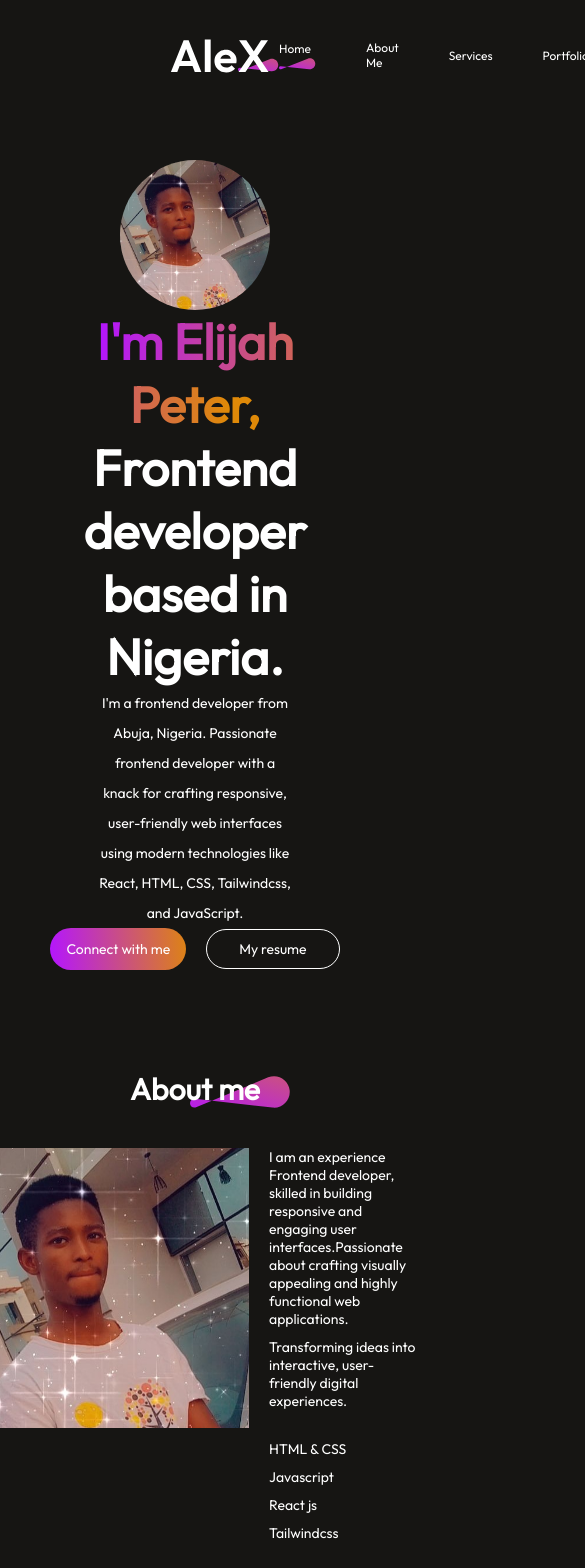
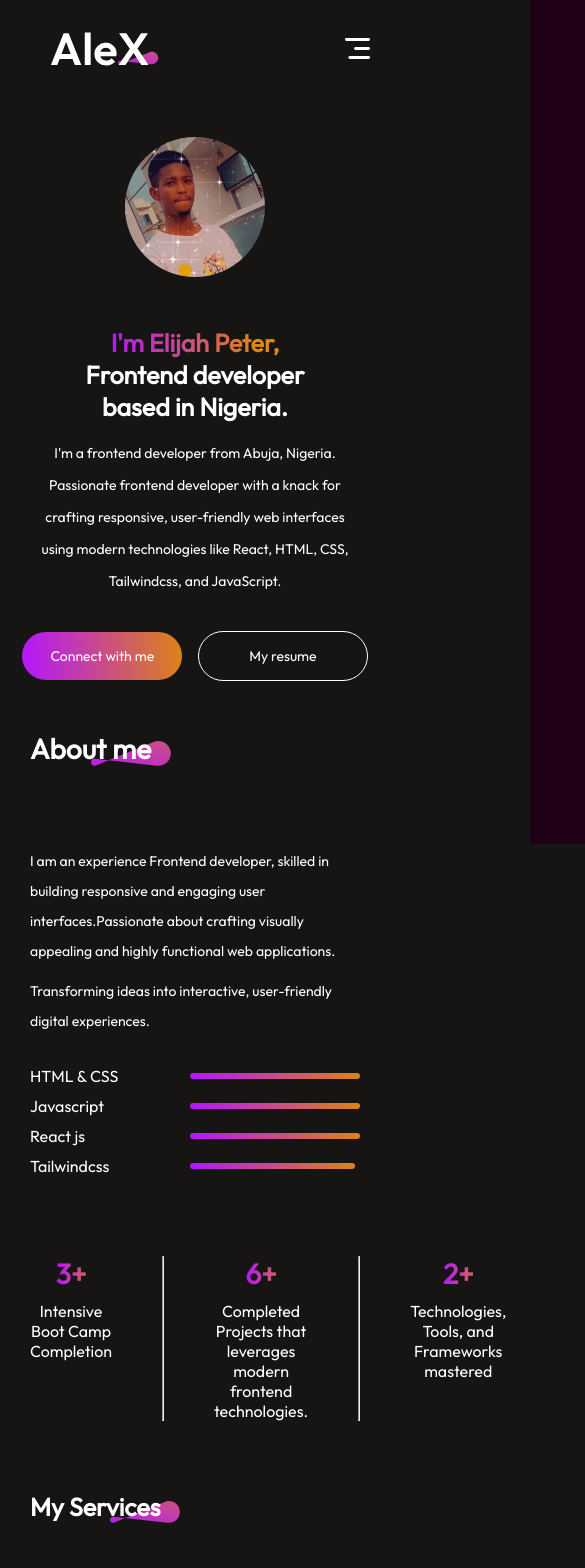
Before and after one commit to elijah571/My_portfolio, a React (Vite) app: page / in a window 390 px wide. Shown: the top 1568 px of the page, 585 px wide, since content can reach past the window. Built offline with nearby package versions, Linux system fonts and the light colour scheme.

Commit message:
responsiveness added

```diff
--- a/src/Components/About/About.css
+++ b/src/Components/About/About.css
@@ -100,3 +100,50 @@
     transform: scale(1.12);
     transition: 0.5s;
 }
+@media(max-width:768px){
+    .about{
+        gap: 80px;
+        margin: 20px 30px;
+        align-items:start;
+    }
+    .about-tiitle h1{
+        font-size: 28px;
+        padding: 0;
+    }
+    .about-tiitle  img{
+        width: 80px;
+        right: -20px;
+    }
+    .about-section{
+        flex-direction: column;
+    }
+    .about-left{
+        display: none;
+    }
+    .about-para{
+        font-size: 14px;
+        line-height: 30px;
+    }
+    .about-skill{
+        gap:10px;
+        align-items: center;
+    }
+    .about-skill p{
+        font-size: 16px;
+    }
+    .about-skill hr{
+        height: 6px;
+    }
+    .about-achievements{
+        justify-content: space-between;
+        gap:50px;
+    }
+    .about-achievement h1{
+        font-size: 28px;
+        font-weight: 700;
+    }
+    .about-achievement p{
+        text-align:center;
+        font-size:16px;
+    }
+}
--- a/src/Components/Contact/Contact.css
+++ b/src/Components/Contact/Contact.css
@@ -105,3 +105,48 @@
     transform: scale(1.1);
     transition: 0.3s;
 }
+@media(max-width:768px){
+    .contact{
+        gap:20px;
+        margin: 10px 60px;
+        align-items: start;
+    }
+    .contact-title h1{
+        font-size: 28px;
+        padding: 0;
+    }
+    .contact-title img{
+        width: 80px;
+        right: -20px
+    }
+    .contact-section{
+        flex-direction: column;
+    }
+    .contact-left h1{
+        font-size: 30px;
+    }
+    .contact-left p{
+        font-size: 14px;
+    }
+    .contact-detail{
+        gap: 10px;
+    }
+    .contact-detail img{
+        width:18px;
+    }
+    .contact-right label{
+        font-size: 16spx;
+
+    }
+    .contact-right input{
+        width:100%;
+        font-size: 16px;
+    }
+    .contact-right textarea{
+        width:95%;
+    }
+    .contact-submit{
+        font-size: 14px;
+        padding: 10px 20px;
+    }
+}
--- a/src/Components/Contact/Contact.jsx
+++ b/src/Components/Contact/Contact.jsx
@@ -23,6 +23,7 @@ function Contact() {
     if (response.ok) {
       setStatus('SUCCESS');
       form.reset();
+      alert('Your message is submitted')
     } else {
       setStatus('ERROR');
     }
--- a/src/Components/Footer/Footer.css
+++ b/src/Components/Footer/Footer.css
@@ -65,3 +65,18 @@
 .footer-email-input:hover{
     border: 2px solid white;
 }
+@media(max-width:768px){
+    .footer{
+        margin: 20px 30px;
+    }
+    .footer-top{
+        flex-direction: column;
+        gap: 25px;
+
+    }
+    .footer-bottom{
+        display: flex;
+        flex-direction: column-reverse;
+        margin-bottom: 30px;
+    }
+}
--- a/src/Components/Hero/Hero.css
+++ b/src/Components/Hero/Hero.css
@@ -54,3 +54,33 @@
 .hero-resume:hover{
     border-color: #B415ff;
 }
+@media(max-width:768px) {
+    .hero img{
+        margin: 40px;
+        width: 140px;
+    }
+    .hero h1{
+        margin: 10px;
+        font-size: 25px;
+    }
+    .hero p{
+        width: 80%;
+        font-size: 14px;
+        line-height: 32px;
+        margin: 4px 0;
+    }
+    .hero-action{
+        gap: 16px;
+        margin: 30px 0;
+        font-weight: 500;
+    }
+    .hero-connect{
+        padding: 15px 28px;
+        border-radius: 40px;
+    }
+
+    .hero-resume{
+        padding: 15px 50px;
+        border-radius: 40px;
+    }
+}
--- a/src/Components/MyWork/MyWork.css
+++ b/src/Components/MyWork/MyWork.css
@@ -54,3 +54,32 @@
     gap: 20px;
     transition: 0.6s;
 }
+@media(max-width:768px){
+    .mywork{
+        gap:40px;
+        margin: 20px 30px;
+        align-items: start;
+    }
+    .mywork-title h1{
+        padding: 0;
+        font-size: 28px;
+        font-weight: 600;
+    }
+    .mywork-title img{
+        width:80px;
+        margin-right: -20px;
+    }
+    .mywork-container{
+        grid-template-columns: 1fr 1fr;
+        gap: 15px;
+    }
+    .mywork-container img{
+        width: 100%;
+        height: 100%;
+    }
+    .mywork-showmore{
+        padding: 8px 20px;
+        font-size: 16px;
+        margin: 20px auto;
+    }
+}
--- a/src/Components/Navbar/Navbar.css
+++ b/src/Components/Navbar/Navbar.css
@@ -37,3 +37,47 @@
     text-decoration: none;
     color: white;
 }
+.nav-mob-close, .nav-mob-open{
+    display: none;
+}
+@media(max-width:768px){
+    .navbar{
+        margin: 20px 50px;
+    }
+    .nav-connect{
+        display: none;
+    }
+    .nav-mob-open{
+        display: block;
+        position: fixed;
+        right: 20px;
+        width:25px;
+    }
+    .nav-mob-close{
+        display: block;
+        position: relative;
+        top :20px;
+        left:170px;
+        width:20px;
+    }
+    .nav-menu{
+        position: fixed;
+        flex-direction: column;
+        align-items:start;
+        top: 0;
+        gap: 30px;
+        background-color: #1f0016;
+        width: 210px;
+        height: 100%;
+        z-index: 2;
+        transition: right 0.5s;
+        right: -350px;
+    }
+    .nav-menu li{
+        font-size: 15px;
+        padding-left: 100px;
+        flex-direction: row;
+        gap: 15px;
+
+    }
+}
--- a/src/Components/Navbar/Navbar.jsx
+++ b/src/Components/Navbar/Navbar.jsx
@@ -1,16 +1,31 @@
 import './Navbar.css';
 import logo from '../../assets/logo.svg';
 import underline from '../../assets/nav_underline.svg';
-import { useState } from 'react';
+import { useRef, useState } from 'react';
 import AnchorLink from 'react-anchor-link-smooth-scroll';
+import menu_open from '../../assets/menu_open.svg';
+import menu_close from '../../assets/menu_close.svg';
 
 function Navbar() {
   const [menu, setMenu] = useState("home");
+  const menuRef = useRef();
+
+  const openMenu = () =>{
+    menuRef.current.style.right="0";
+  }
+
+  const closeMenu = () =>{
+    menuRef.current.style.right="-350px";
+  }
 
   return (
     <div className='navbar'>
       <img src={logo} alt="logo" />
-      <ul className='nav-menu'>
+      <img src={menu_open} onClick={openMenu} className='nav-mob-open'/>
+
+
+      <ul ref={menuRef} className='nav-menu'>
+      <img src={menu_close} onClick={closeMenu} className='nav-mob-close'/>
         <li> <AnchorLink className='anchor-link' href='#homes'>
           <p onClick={()=>setMenu("home")}>Home</p></AnchorLink>
           {menu === "home" ? <img src={underline} alt='underline' /> : <></>}
--- a/src/Components/Services/Services.css
+++ b/src/Components/Services/Services.css
@@ -69,3 +69,37 @@
     transform: scale(1.05);
     transition: 0.4s;
 }
+@media(max-width:768px){
+    .services{
+        align-items: start;
+        gap:70px;
+        margin:10px 30px;
+    }
+
+    .services-tittle h1{
+        padding:0;
+        font-size: 25px;
+    }
+    .services-tittle img{
+        width: 70px;
+        margin-right: -20px;
+
+    }
+    .services-container{
+        grid-template-columns: 1fr  1fr;
+        gap:15px;
+        /* margin-right: 20px; */
+    }
+    .services-format{
+        gap:10px;
+        padding: 28px;
+    }
+    .services-format h2{
+        font-size: 18px;
+    }
+    .services-format p{
+        font-size: 15px;
+        line-height: 20px;
+        max-width: 300px;
+    }
+}
--- a/src/index.css
+++ b/src/index.css
@@ -7,4 +7,5 @@ body{
     background: #161513;
     color: white;
     font-family: 'outfit';
+    overflow-x: hidden;
 }
```
Also changed, not shown: src/Components/Footer/Footer.jsx (line endings or trailing spaces).
